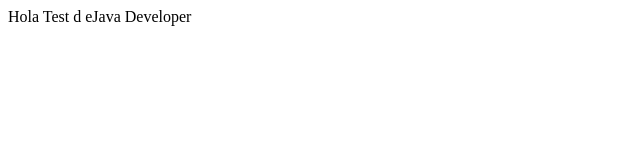
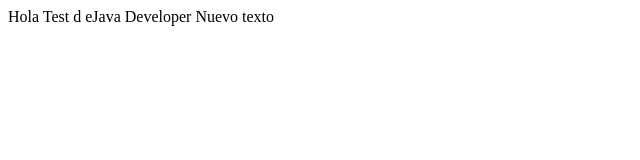
Before and after one commit to vicmontif/javadeveloper, a plain HTML site: page index.html in a window 1280 px wide. Shown: the full height of the page, 0-640 px from the left. Drawn offline with Linux system fonts and the light colour scheme.

Commit message:
Tercer cambio

```diff
--- a/index.html
+++ b/index.html
@@ -17,6 +17,8 @@
             <p class="browsehappy">You are using an <strong>outdated</strong> browser. Please <a href="#">upgrade your browser</a> to improve your experience.</p>
         <![endif]-->
         Hola Test d eJava Developer
+
+        <h>Nuevo texto</h>
         <script src="" async defer></script>
     </body>
 </html>
```
